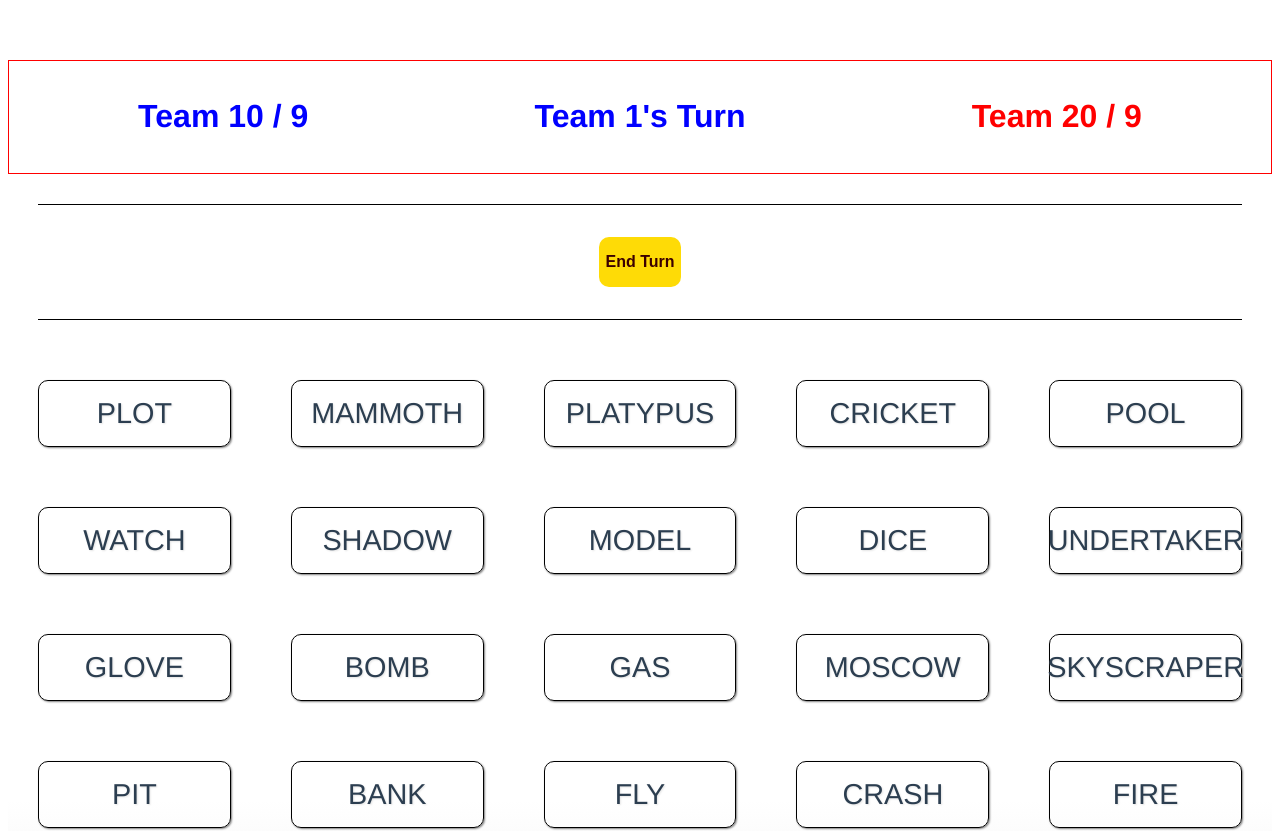
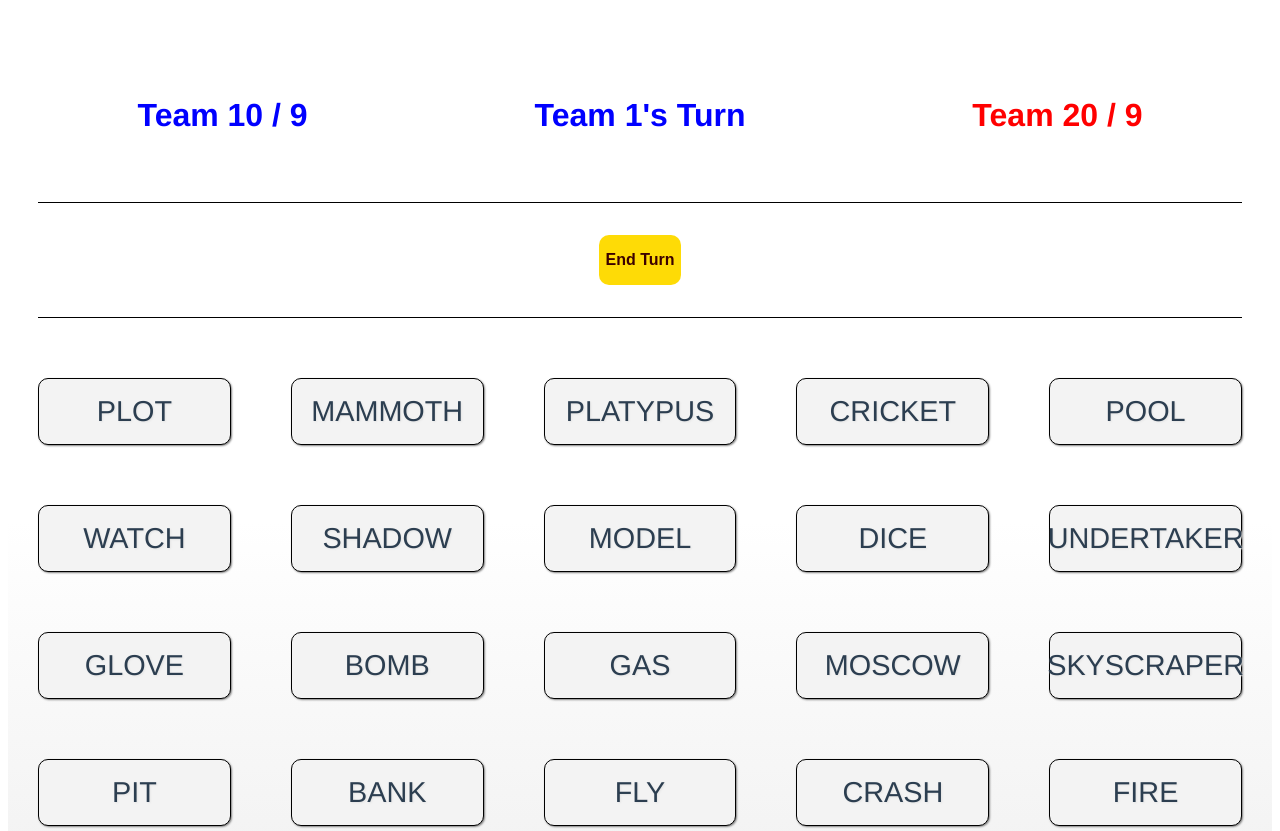
Before and after one commit to wwzeb/fe_codenames, a Vue app: page / in a window 1280 px wide. Shown: the top 831 px of the page. Built offline with nearby package versions, Linux system fonts and the light colour scheme.

Commit message:
codename bg added, test border removed

```diff
--- a/src/App.vue
+++ b/src/App.vue
@@ -184,7 +184,7 @@ export default {
   color: #2c3e50;
   margin-top: 60px;
   user-select: none;
-  background: linear-gradient(white 80%,rgb(238, 238, 238))
+  background: linear-gradient(white 50%,rgb(238, 238, 238))
 }
 
 .turn {
--- a/src/components/Codename.vue
+++ b/src/components/Codename.vue
@@ -32,14 +32,13 @@ export default {
 
 <style>
 .codename {
-    /* width: 200px;
-    height: 100px; */
     padding: 1em;
+    margin: 30px;
     display: flex;
     justify-content: center;
     align-items: center;
     border: 1px solid #000;
-    margin: 30px;
+    background: rgb(243, 243, 243);
     box-shadow: 1px 1px 2px gray;
     border-radius: 10px;
     transition: 250ms;
--- a/src/components/Score.vue
+++ b/src/components/Score.vue
@@ -25,7 +25,6 @@ export default {
 .score {
   height: 10vh;
   padding: 1em;
-  border: 1px solid red;
 }
 
 .team-score {
```
